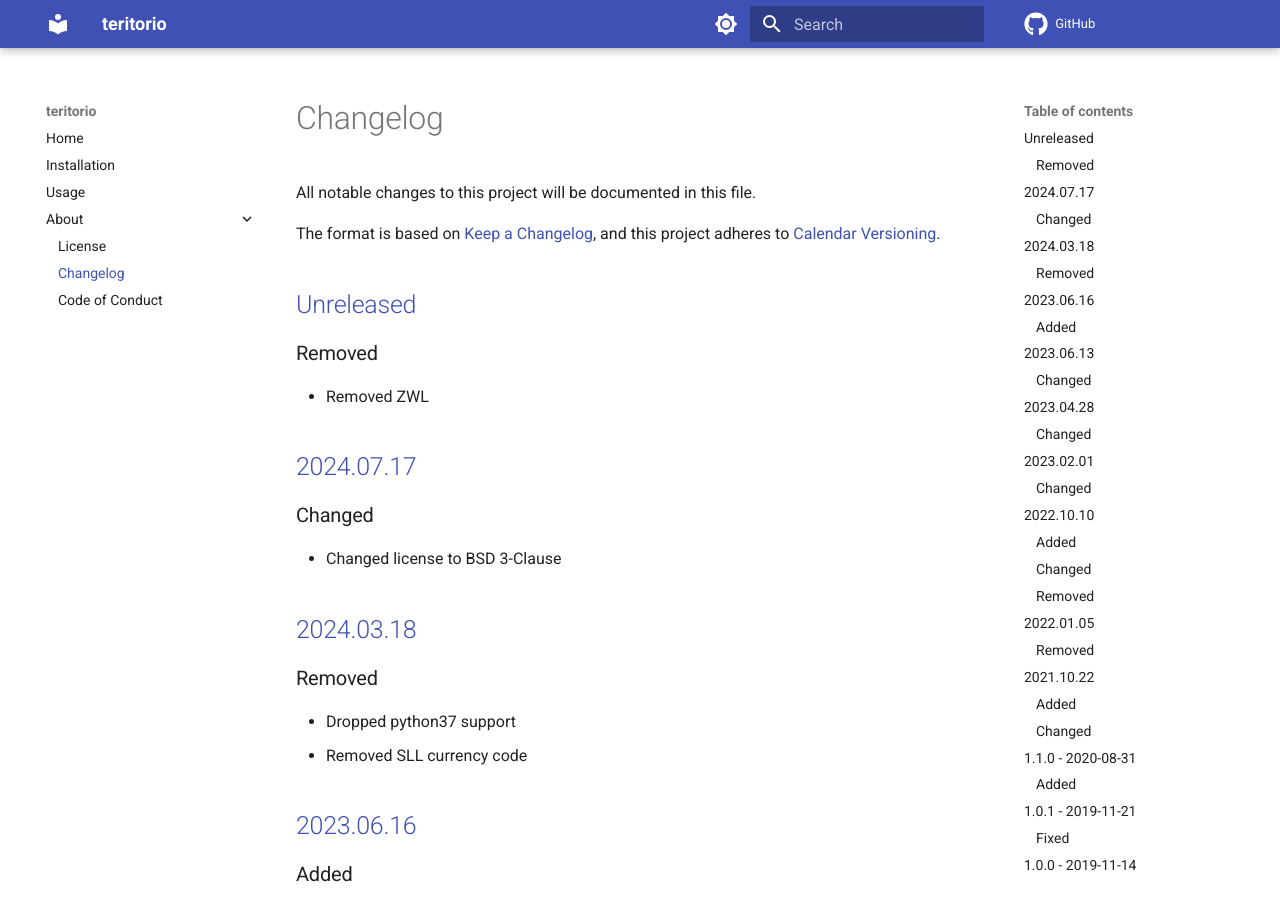
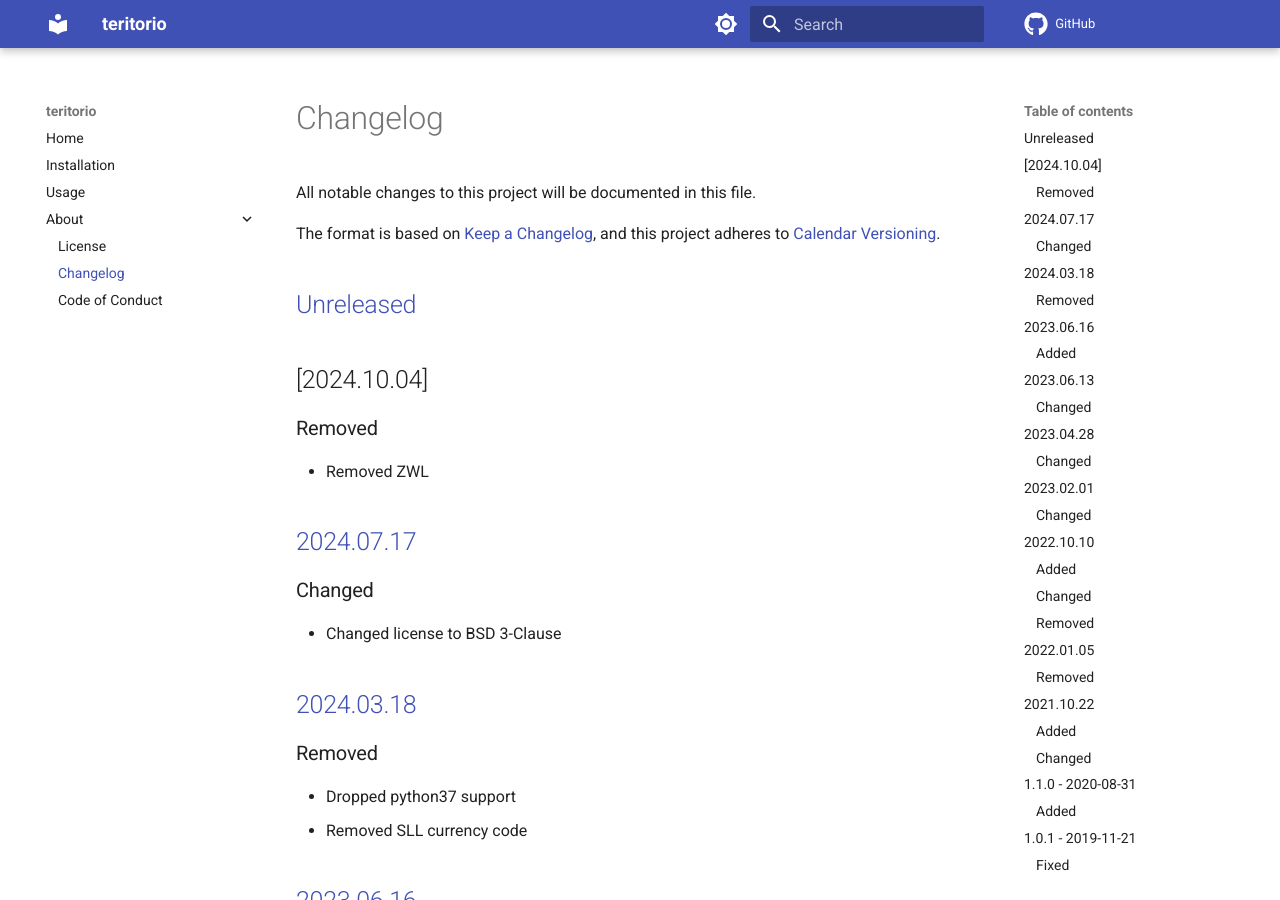
Before and after one commit to spapanik/teritorio, an MkDocs documentation site: the page built from docs/CHANGELOG.md, in a window 1280 px wide and 900 px high. Built offline with MkDocs 1.6.1 and Material for MkDocs 9.7.7, drawn with Linux system fonts in a browser that asks for light colours; comment, search, counter and statistics services are not loaded.

Commit message:
🔖 Bump version

```diff
--- a/docs/CHANGELOG.md
+++ b/docs/CHANGELOG.md
@@ -5,6 +5,8 @@ All notable changes to this project will be documented in this file.
 The format is based on [Keep a Changelog], and this project adheres to [Calendar Versioning].
 
 ## [Unreleased]
+
+## [2024.10.04]
 
 ### Removed
 
@@ -100,7 +102,8 @@ The format is based on [Keep a Changelog], and this project adheres to [Calendar
 
 [Keep a Changelog]: https://keepachangelog.com/en/1.0.0/
 [Calendar Versioning]: https://calver.org
-[Unreleased]: https://github.com/spapanik/teritorio/compare/v2024.07.17...master
+[Unreleased]: https://github.com/spapanik/teritorio/compare/v2024.10.04...master
+[2024.07.17]: https://github.com/spapanik/teritorio/compare/v2024.07.17...v2024.10.04
 [2024.07.17]: https://github.com/spapanik/teritorio/compare/v2024.03.18...v2024.07.17
 [2024.03.18]: https://github.com/spapanik/teritorio/compare/v2023.06.16...v2024.03.18
 [2023.06.16]: https://github.com/spapanik/teritorio/compare/v2023.06.13...v2023.06.16
--- a/pyproject.toml
+++ b/pyproject.toml
@@ -6,7 +6,7 @@ build-backend = "phosphorus.construction.api"
 
 [project]
 name = "teritorio"
-version = "2024.07.17"
+version = "2024.10.04"
 
 authors = [
     { name = "Stephanos Kuma", email = "stephanos@kuma.ai" },
```
